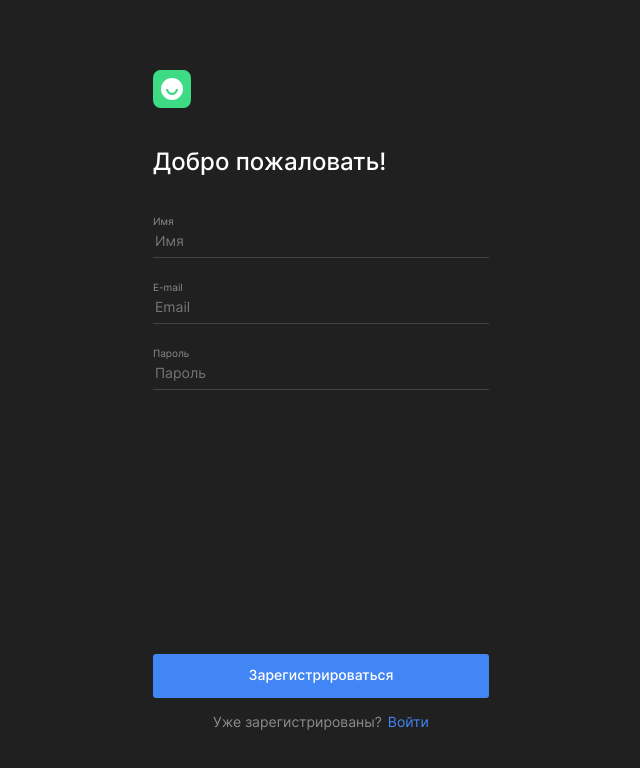
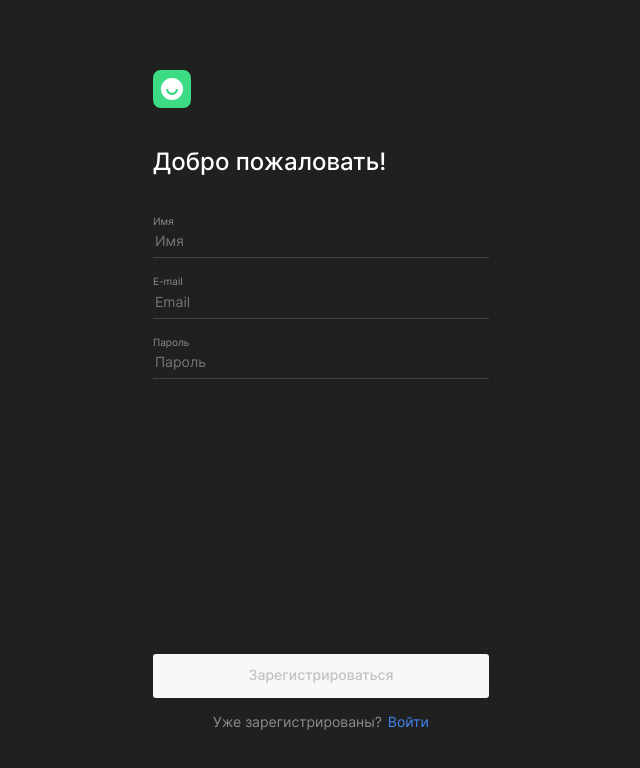
Before and after one commit to m-golovatenko/movies-explorer-frontend, a React (Create React App) app: page /signup in a window 1280 px wide. Shown: the top 768 px of the page, without its empty margins (319-959 px from the left). Built offline with nearby package versions, Linux system fonts and the light colour scheme; no server answers.

Commit message:
feat: add validation

```diff
--- a/src/components/App/App.js
+++ b/src/components/App/App.js
@@ -18,7 +18,6 @@ import { mainApi } from '../../utils/MainApi';
 function App() {
   const [isLoggedIn, setLoggedIn] = useState(false);
   const [currentUser, setCurrentUser] = React.useState({});
-  const [formValue, setFormValue] = React.useState({ password: '', email: '' });
 
   const location = useLocation();
   const navigate = useNavigate();
@@ -84,15 +83,6 @@ function App() {
       });
   }
 
-  function handleChange(e) {
-    const { name, value } = e.target;
-
-    setFormValue({
-      ...formValue,
-      [name]: value
-    });
-  }
-
   return (
     <CurrentUserContext.Provider value={currentUser}>
       <div className="root">
@@ -113,33 +103,17 @@ function App() {
             element={<Profile setLoggedIn={setLoggedIn} setCurrentUser={setCurrentUser} />}
           />
 
-          <Route
-            path="/signin"
-            element={
-              <Login
-                handleSubmitLogin={handleSubmitLogin}
-                handleChange={handleChange}
-                formValue={formValue}
-              />
-            }
-          />
+          <Route path="/signin" element={<Login handleSubmitLogin={handleSubmitLogin} />} />
           <Route
             path="/signup"
-            element={
-              <Register
-                handleSubmitRegister={handleSubmitRegister}
-                handleChange={handleChange}
-                formValue={formValue}
-              />
-            }
+            element={<Register handleSubmitRegister={handleSubmitRegister} />}
           />
           <Route path="/*" element={<NotFoundPage />} />
         </Routes>
 
         {location.pathname === '/' ||
         location.pathname === '/movies' ||
-        location.pathname === '/saved-movies' ||
-        location.pathname === '/profile' ? (
+        location.pathname === '/saved-movies' ? (
           <Footer />
         ) : (
           ''
--- a/src/components/Auth/Auth.css
+++ b/src/components/Auth/Auth.css
@@ -80,6 +80,12 @@
   cursor: pointer;
 }
 
+.auth__save-button_disabled {
+  background: #f8f8f8;
+  color: #c2c2c2;
+  pointer-events: none;
+}
+
 .auth__text {
   margin: 0;
   padding: 0;
--- a/src/components/Auth/Auth.js
+++ b/src/components/Auth/Auth.js
@@ -12,7 +12,7 @@ function Auth(props) {
           <ul className="auth__form-list">{props.children}</ul>
 
           <div className="auth__buttons">
-        <button className="auth__save-button" type="submit" aria-label="Зарегистрироваться" >
+            <button className={props.buttonClasName} type="submit" aria-label="Зарегистрироваться">
               {props.buttonText}
             </button>
 
@@ -25,7 +25,6 @@ function Auth(props) {
           </div>
         </form>
       </div>
-
     </main>
   );
 }
--- a/src/components/Auth/Login/Login.js
+++ b/src/components/Auth/Login/Login.js
@@ -1,12 +1,19 @@
-import React from 'react';
+import { React, useEffect } from 'react';
 import Auth from '../Auth';
 import InputElement from '../../Elements/InputElement/InputElement';
+import { useFormWithValidation } from '../../../hooks/useValidation';
 
-function Login({ handleSubmitLogin, handleChange, formValue }) {
+function Login({ handleSubmitLogin }) {
+  const { values, handleChange, resetForm, errors, isValid } = useFormWithValidation();
+
   function handleSubmit(e) {
     e.preventDefault();
-    handleSubmitLogin(formValue);
+    handleSubmitLogin(values);
   }
+
+  useEffect(() => {
+    resetForm();
+  }, [resetForm]);
 
   return (
     <Auth
@@ -17,6 +24,9 @@ function Login({ handleSubmitLogin, handleChange, formValue }) {
       buttonText="Войти"
       path="/signup"
       handleSubmit={handleSubmit}
+      buttonClasName={
+        isValid ? 'auth__save-button' : 'auth__save-button auth__save-button_disabled'
+      }
     >
       <InputElement
         inputId="auth__input-email"
@@ -27,8 +37,9 @@ function Login({ handleSubmitLogin, handleChange, formValue }) {
         minLength="2"
         maxLength="30"
         autoComplete="email"
-        value={formValue.email || ''}
+        value={values.email || ''}
         handleChange={handleChange}
+        errorText={errors.email}
       />
 
       <InputElement
@@ -40,8 +51,9 @@ function Login({ handleSubmitLogin, handleChange, formValue }) {
         minLength="6"
         maxLength="30"
         autoComplete="off"
-        value={formValue.password || ''}
+        value={values.password || ''}
         handleChange={handleChange}
+        errorText={errors.password}
       />
     </Auth>
   );
--- a/src/components/Auth/Register/Register.js
+++ b/src/components/Auth/Register/Register.js
@@ -1,12 +1,19 @@
-import React from 'react';
+import { React, useEffect } from 'react';
 import Auth from '../Auth';
 import InputElement from '../../Elements/InputElement/InputElement';
+import { useFormWithValidation } from '../../../hooks/useValidation';
 
-function Register({ handleSubmitRegister, handleChange, formValue }) {
+function Register({ handleSubmitRegister }) {
+  const { values, handleChange, resetForm, errors, isValid } = useFormWithValidation();
+
   function handleSubmit(e) {
     e.preventDefault();
-    handleSubmitRegister(formValue);
+    handleSubmitRegister(values);
   }
+
+  useEffect(() => {
+    resetForm();
+  }, [resetForm]);
 
   return (
     <Auth
@@ -17,6 +24,9 @@ function Register({ handleSubmitRegister, handleChange, formValue }) {
       buttonText="Зарегистрироваться"
       path="/signin"
       handleSubmit={handleSubmit}
+      buttonClasName={
+        isValid ? 'auth__save-button' : 'auth__save-button auth__save-button_disabled'
+      }
     >
       <InputElement
         inputId="auth__input-name"
@@ -27,8 +37,10 @@ function Register({ handleSubmitRegister, handleChange, formValue }) {
         minLength="2"
         maxLength="30"
         autoComplete="off"
-        value={formValue.name || ''}
+        value={values.name || ''}
         handleChange={handleChange}
+        errorText={errors.name}
+        pattern="^[a-zA-Zа-яА-ЯЁёs\-]+$"
       />
 
       <InputElement
@@ -40,8 +52,9 @@ function Register({ handleSubmitRegister, handleChange, formValue }) {
         minLength="2"
         maxLength="30"
         autoComplete="email"
-        value={formValue.email || ''}
+        value={values.email || ''}
         handleChange={handleChange}
+        errorText={errors.email}
       />
 
       <InputElement
@@ -53,8 +66,9 @@ function Register({ handleSubmitRegister, handleChange, formValue }) {
         minLength="6"
         maxLength="30"
         autoComplete="off"
-        value={formValue.password || ''}
+        value={values.password || ''}
         handleChange={handleChange}
+        errorText={errors.password}
       />
     </Auth>
   );
--- a/src/components/Elements/InputElement/InputElement.css
+++ b/src/components/Elements/InputElement/InputElement.css
@@ -40,6 +40,9 @@
   font-size: 10px;
   font-weight: 400;
   opacity: 0;
+  display: block;
+  height: auto;
+  margin-bottom: 6px;
 }
 
 .auth__input-error_active {
--- a/src/components/Elements/InputElement/InputElement.js
+++ b/src/components/Elements/InputElement/InputElement.js
@@ -1,10 +1,9 @@
 import React from 'react';
-import { useState } from 'react';
 import './InputElement.css';
+import { useFormWithValidation } from '../../../hooks/useValidation';
 
 function InputElement(props) {
-  // eslint-disable-next-line
-  const [isValid, setIsValid] = useState(true);
+  const { isValid } = useFormWithValidation();
 
   return (
     <li className="auth__form-list-item">
@@ -21,12 +20,13 @@ function InputElement(props) {
         autoComplete={props.autoComplete}
         value={props.value}
         onChange={props.handleChange}
+        pattern={props.pattern}
       />
 
       <span
         className={isValid ? 'auth__input-error' : 'auth__input-error auth__input-error_active'}
       >
-        Что-то пошло не так...
+        {props.errorText}
       </span>
     </li>
   );
--- a/src/components/ProtectedRoute/ProtectedRoute.js
+++ b/src/components/ProtectedRoute/ProtectedRoute.js
@@ -2,7 +2,7 @@ import React from 'react';
 import { Navigate } from 'react-router-dom';
 
 const ProtectedRoute = ({ isLoggedIn, element: Component, ...props }) => {
-  return isLoggedIn ? <Component {...props} /> : <Navigate to="./signin" replace />;
+  return isLoggedIn ? <Component {...props} /> : <Navigate to="/" replace />;
 };
 
 export default ProtectedRoute;
--- a/src/components/SavedMovies/SavedMovies.js
+++ b/src/components/SavedMovies/SavedMovies.js
@@ -4,7 +4,7 @@ import SearchForm from '../Elements/SearchForm/SearchForm';
 import MoviesCardList from '../Elements/MoviesCardList/MoviesCardList';
 import Pagination from '../Pagination/Pagination';
 
-function SavedMovies({ isLoggedIn, setLoggedIn }) {
+function SavedMovies() {
   return (
     <main className="movies" aria-label="saved-movies">
       <SearchForm />
--- /dev/null
+++ b/src/hooks/useValidation.js
@@ -0,0 +1,36 @@
+import React, { useCallback } from 'react';
+
+export function useFormWithValidation() {
+  const [values, setValues] = React.useState({});
+  const [errors, setErrors] = React.useState({});
+  const [isValid, setIsValid] = React.useState(false);
+
+  const handleChange = event => {
+    const target = event.target;
+    const name = target.name;
+    const value = target.value;
+
+    if (name === 'name' && target.validity.patternMismatch) {
+      target.setCustomValidity(
+        'Поле должно содержать только латиницу, кириллицу, пробел или дефис'
+      );
+    } else {
+      target.setCustomValidity('');
+    }
+
+    setValues({ ...values, [name]: value });
+    setErrors({ ...errors, [name]: target.validationMessage });
+    setIsValid(target.closest('form').checkValidity());
+  };
+
+  const resetForm = useCallback(
+    (newValues = {}, newErrors = {}, newIsValid = false) => {
+      setValues(newValues);
+      setErrors(newErrors);
+      setIsValid(newIsValid);
+    },
+    [setValues, setErrors, setIsValid]
+  );
+
+  return { values, handleChange, errors, isValid, resetForm, setIsValid };
+}
```
Lines whose indentation alone changed are shown as unchanged.
